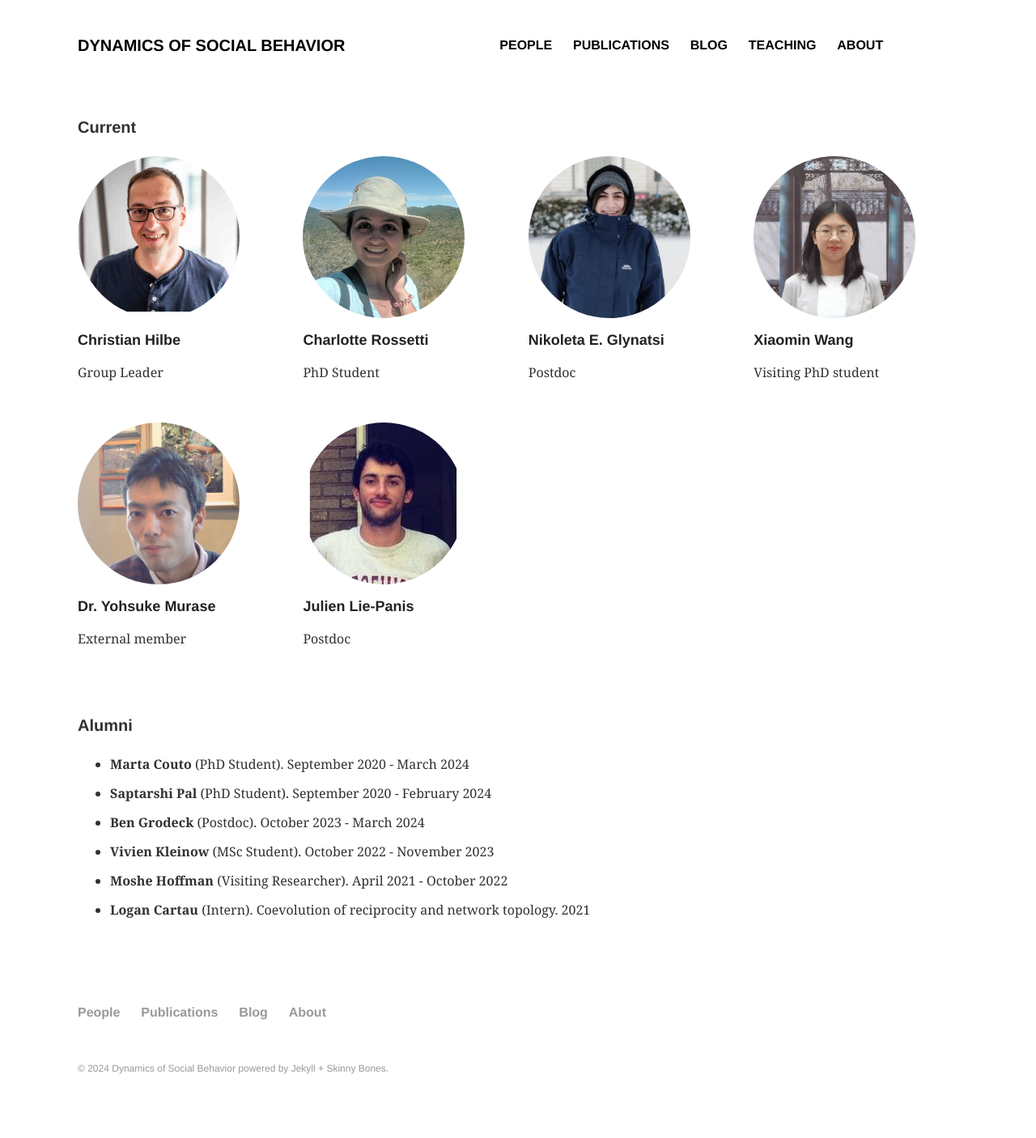
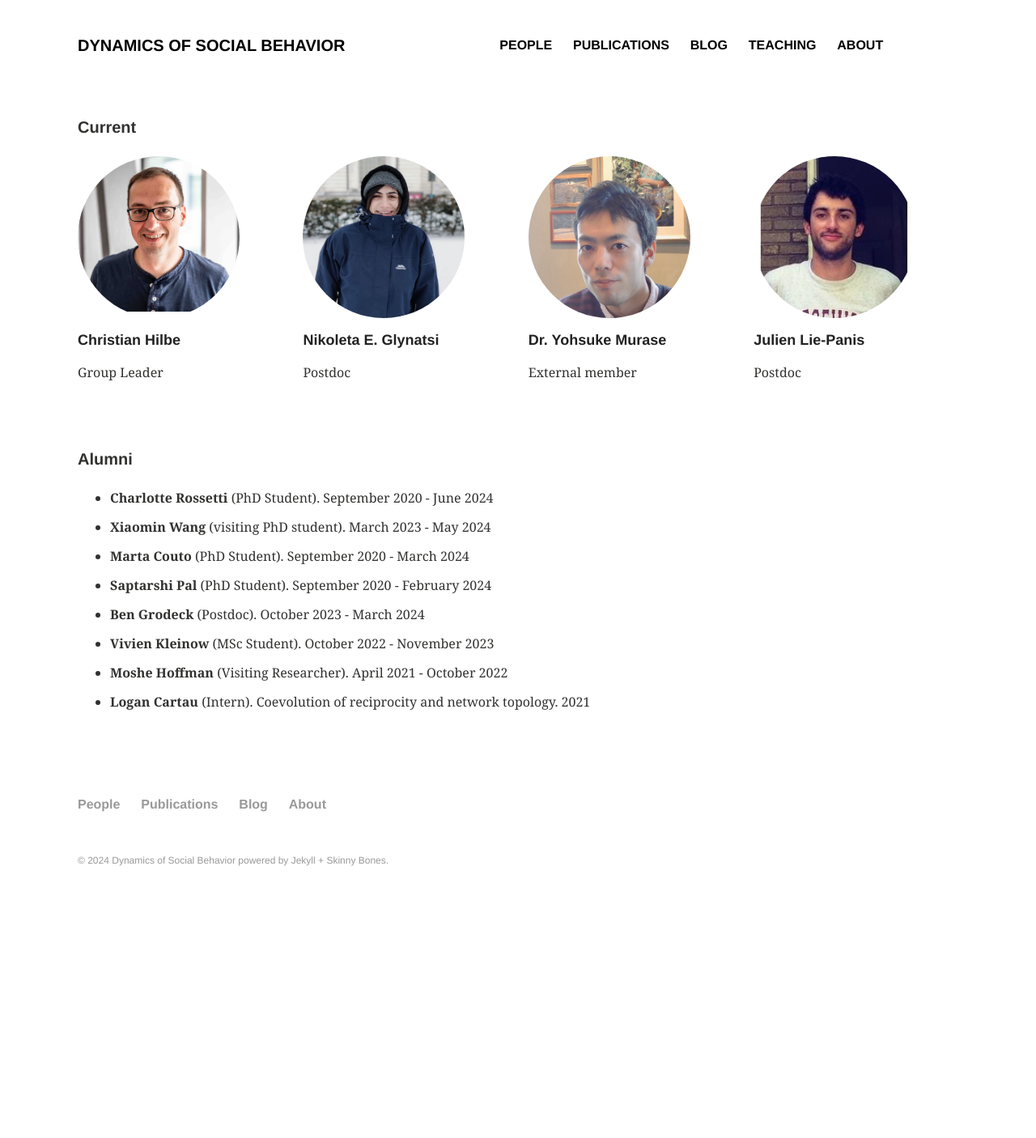
Before and after one commit to DYNOSOBs/social-behaviour, a Jekyll site: the page built from people/index.md, in a window 1280 px wide. Shown: the whole page at 81% size. Built offline with Jekyll 4.4.1, drawn with Linux system fonts in a browser that asks for light colours; after the commit the page ends 1149 px from its top, so only the background shows below that.

Commit message:
update people

```diff
--- a/people/index.md
+++ b/people/index.md
@@ -19,11 +19,13 @@ image:
 <div id="alumni">
 <h5>Alumni</h5>
 <ul>
+<li> <b> Charlotte Rossetti </b> (PhD Student). September 2020 - June 2024</li>
+<li> <b> Xiaomin Wang  </b> (visiting PhD student). March 2023 - May 2024 </li>
 <li> <b> Marta Couto </b> (PhD Student). September 2020 - March 2024</li>
-  <li> <b> Saptarshi Pal </b> (PhD Student). September 2020 - February 2024</li>
-  <li> <b> Ben Grodeck </b> (Postdoc). October 2023 - March 2024</li>
-  <li> <b> Vivien Kleinow </b> (MSc Student). October 2022 - November 2023</li>
-  <li> <b> Moshe Hoffman </b> (Visiting Researcher). April 2021 - October 2022</li>
-  <li> <b> Logan Cartau </b> (Intern). Coevolution of reciprocity and network topology. 2021</li>
+<li> <b> Saptarshi Pal </b> (PhD Student). September 2020 - February 2024</li>
+<li> <b> Ben Grodeck </b> (Postdoc). October 2023 - March 2024</li>
+<li> <b> Vivien Kleinow </b> (MSc Student). October 2022 - November 2023</li>
+<li> <b> Moshe Hoffman </b> (Visiting Researcher). April 2021 - October 2022</li>
+<li> <b> Logan Cartau </b> (Intern). Coevolution of reciprocity and network topology. 2021</li>
 </ul>
 </div>
```
Also changed, not shown: _posts/people/2020-08-01-Rossetti.md (+1 -1 lines), _posts/people/2023-03-18-Wang.md (+1 -1 lines).
